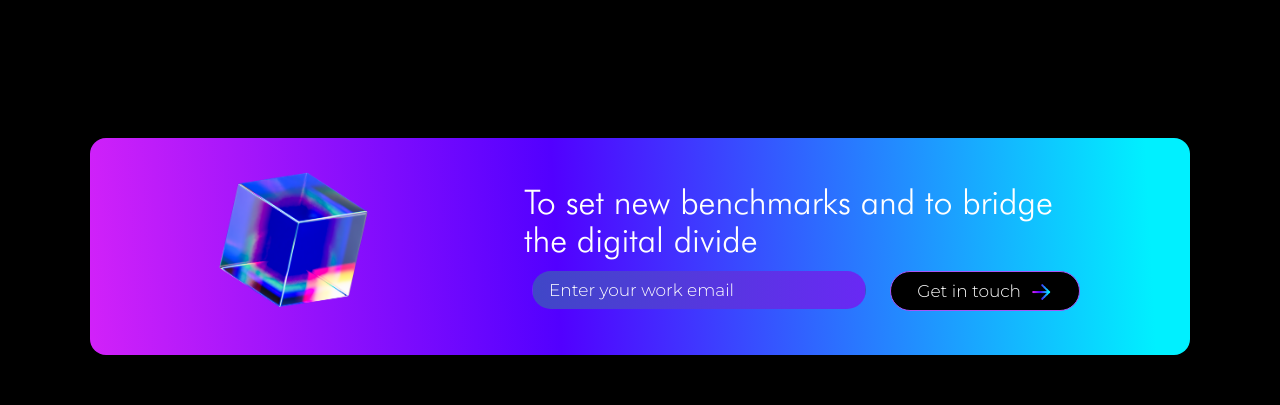
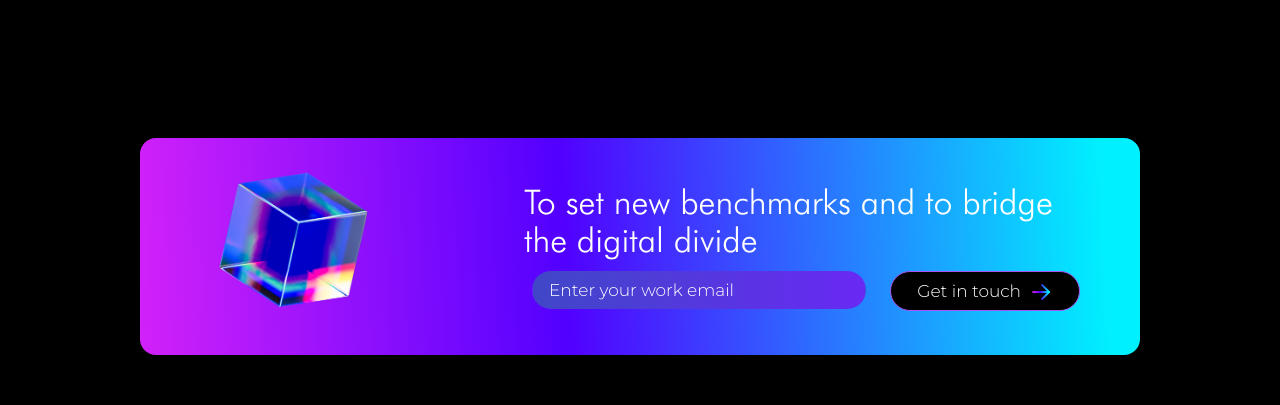
Before and after one commit to TREE-DIGITAL-MARKETING/tree.femme-website, a React (Vite) app: page / in a window 1280 px wide. Shown: the part 2720-3125 px from the top of the page. Built offline with nearby package versions, Linux system fonts and the light colour scheme.

Commit message:
space gap between in get in touch

```diff
--- a/src/components/Home/index.jsx
+++ b/src/components/Home/index.jsx
@@ -288,9 +288,9 @@ return (<>
 </section>
 
 {/*.......Get in Touch.........*/}
-<section id="getintouch" className="flex items-center justify-center min-h-screen sm:h-96 bg-black mt-10  px-3 ">
+<section id="getintouch" className="flex items-center justify-center min-h-screen sm:h-96 bg-black mt-10 px-3 ">
 <div
-    className="flex flex-col md:flex-row items-center justify-center text-white text-center p-4 rounded-2xl shadow-lg w-full max-w-[1100px] h-auto"
+  className="flex flex-col md:flex-row items-center justify-center text-white text-center p-4 rounded-2xl shadow-lg w-full max-w-[90%] sm:max-w-[80%] md:max-w-[1000px] h-auto"
   style={{
     background: "linear-gradient(267.03deg, #00F0FF 4.01%, #5200FF 57.55%, #FF2DF7 114.97%)",
   }}
@@ -329,7 +329,6 @@ return (<>
   <span>Get in touch</span>
   <img src="./image/right-arrow.png" alt="right arrow" className="h-4 sm:h-5 lg:h-6 inline-block" />
 </button>
-
 </form>
     </div>
   </div>
```
Lines whose indentation alone changed are shown as unchanged.
